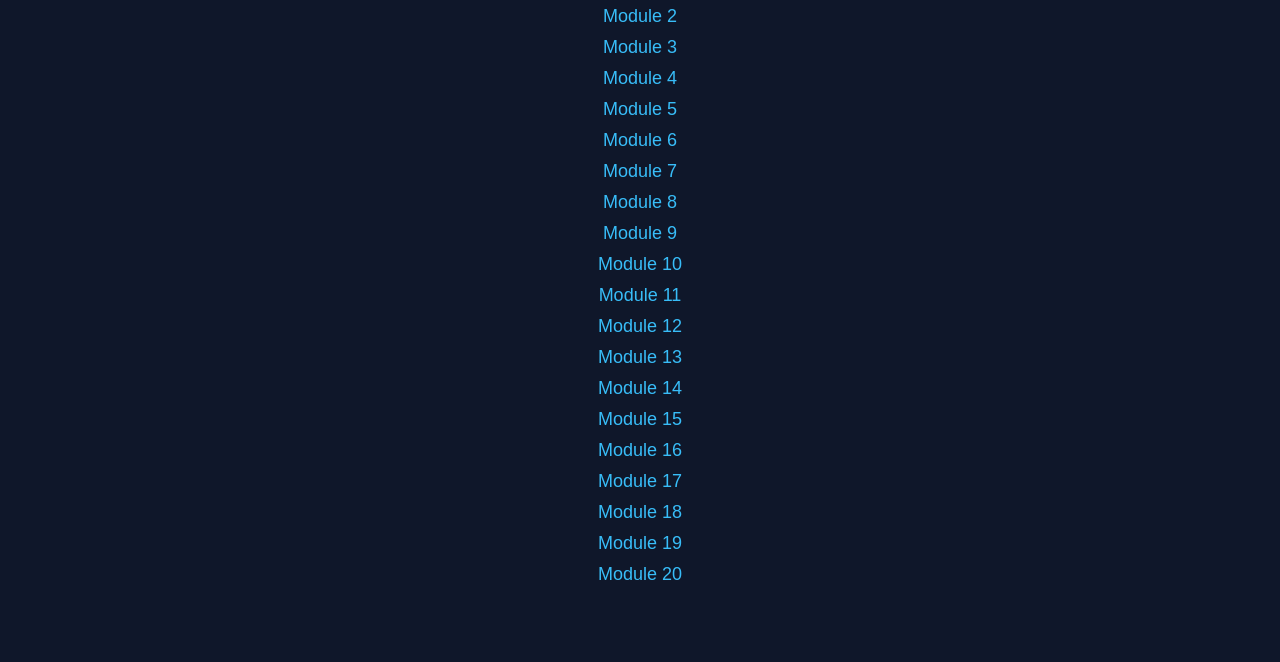
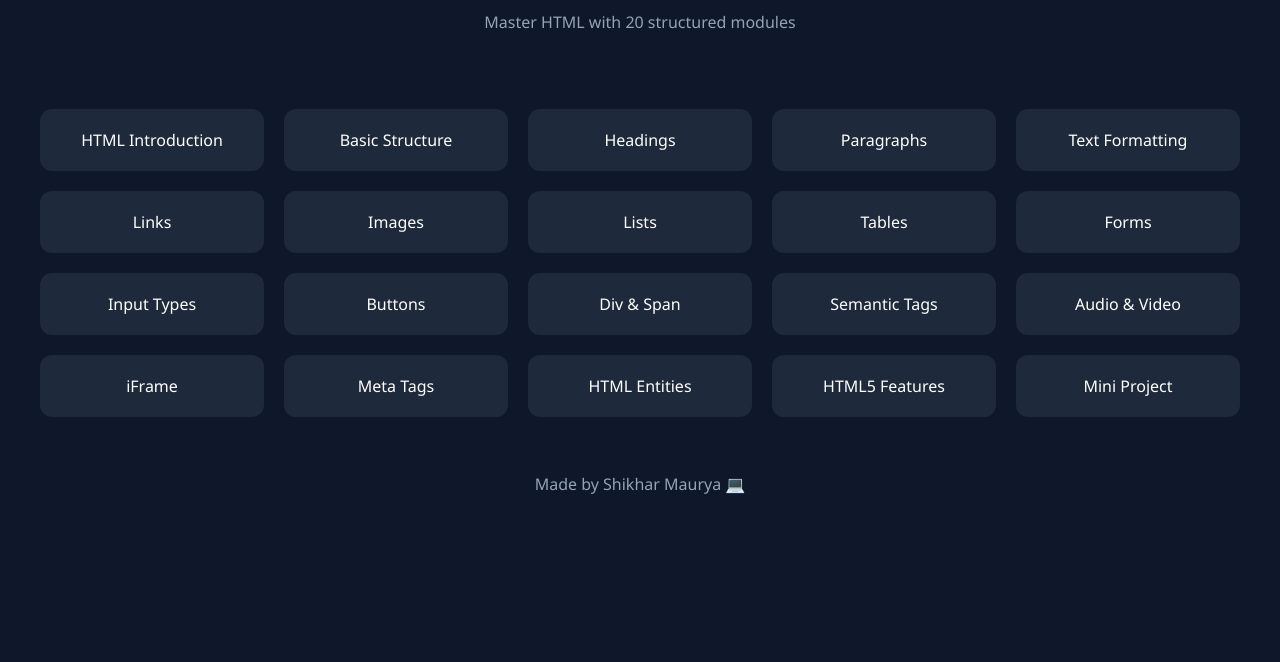
Before and after one commit to LexonPro/Html-Code-Practice, a plain HTML site: page index.html in a window 1280 px wide. Shown: the part 138-800 px from the top of the page. Drawn offline with Linux system fonts and the light colour scheme.

Commit message:
Upgraded homepage UI to professional design

```diff
--- a/index.html
+++ b/index.html
@@ -2,38 +2,45 @@
 <html lang="en">
 <head>
     <meta charset="UTF-8">
+    <meta name="viewport" content="width=device-width, initial-scale=1.0">
     <title>HTML Learning Hub</title>
     <link rel="stylesheet" href="style.css">
 </head>
 <body>
 
-    <h1>🚀 HTML Learning Hub</h1>
-    <p>Master HTML step by step with 20 structured modules.</p>
+    <header>
+        <h1>🚀 HTML Learning Hub</h1>
+        <p>Master HTML with 20 structured modules</p>
+    </header>
 
-    <div class="container">
-        <ul>
-            <li><a href="module1/index.html">Module 1</a></li>
-            <li><a href="module2/index.html">Module 2</a></li>
-            <li><a href="module3/index.html">Module 3</a></li>
-            <li><a href="module4/index.html">Module 4</a></li>
-            <li><a href="module5/index.html">Module 5</a></li>
-            <li><a href="module6/index.html">Module 6</a></li>
-            <li><a href="module7/index.html">Module 7</a></li>
-            <li><a href="module8/index.html">Module 8</a></li>
-            <li><a href="module9/index.html">Module 9</a></li>
-            <li><a href="module10/index.html">Module 10</a></li>
-            <li><a href="module11/index.html">Module 11</a></li>
-            <li><a href="module12/index.html">Module 12</a></li>
-            <li><a href="module13/index.html">Module 13</a></li>
-            <li><a href="module14/index.html">Module 14</a></li>
-            <li><a href="module15/index.html">Module 15</a></li>
-            <li><a href="module16/index.html">Module 16</a></li>
-            <li><a href="module17/index.html">Module 17</a></li>
-            <li><a href="module18/index.html">Module 18</a></li>
-            <li><a href="module19/index.html">Module 19</a></li>
-            <li><a href="module20/index.html">Module 20</a></li>
-        </ul>
-    </div>
+    <section class="grid">
+
+        <a href="modules/01-html-introduction/" class="card">HTML Introduction</a>
+        <a href="modules/02-basic-structure/" class="card">Basic Structure</a>
+        <a href="modules/03-headings/" class="card">Headings</a>
+        <a href="modules/04-paragraphs/" class="card">Paragraphs</a>
+        <a href="modules/05-text-formatting/" class="card">Text Formatting</a>
+        <a href="modules/06-links/" class="card">Links</a>
+        <a href="modules/07-images/" class="card">Images</a>
+        <a href="modules/08-lists/" class="card">Lists</a>
+        <a href="modules/09-tables/" class="card">Tables</a>
+        <a href="modules/10-forms/" class="card">Forms</a>
+        <a href="modules/11-input-types/" class="card">Input Types</a>
+        <a href="modules/12-buttons/" class="card">Buttons</a>
+        <a href="modules/13-div-and-span/" class="card">Div & Span</a>
+        <a href="modules/14-semantic-tags/" class="card">Semantic Tags</a>
+        <a href="modules/15-audio-video/" class="card">Audio & Video</a>
+        <a href="modules/16-iframe/" class="card">iFrame</a>
+        <a href="modules/17-meta-tags/" class="card">Meta Tags</a>
+        <a href="modules/18-html-entities/" class="card">HTML Entities</a>
+        <a href="modules/19-html5-features/" class="card">HTML5 Features</a>
+        <a href="modules/20-mini-project/" class="card">Mini Project</a>
+
+    </section>
+
+    <footer>
+        <p>Made by Shikhar Maurya 💻</p>
+    </footer>
 
 </body>
 </html>
--- a/style.css
+++ b/style.css
@@ -1,29 +1,54 @@
 body {
-    font-family: Arial;
-    text-align: center;
+    margin: 0;
+    font-family: 'Segoe UI', sans-serif;
     background: #0f172a;
     color: white;
 }
 
-h1 {
-    margin-top: 20px;
+/* Header */
+header {
+    text-align: center;
+    padding: 40px 20px;
 }
 
-ul {
-    list-style: none;
-    padding: 0;
+header h1 {
+    font-size: 2.5rem;
 }
 
-li {
-    margin: 10px;
+header p {
+    color: #94a3b8;
 }
 
-a {
-    text-decoration: none;
-    color: #38bdf8;
-    font-size: 18px;
+/* Grid Layout */
+.grid {
+    display: grid;
+    grid-template-columns: repeat(auto-fit, minmax(220px, 1fr));
+    gap: 20px;
+    padding: 20px 40px;
 }
 
-a:hover {
-    color: #facc15;
+/* Cards */
+.card {
+    background: #1e293b;
+    padding: 20px;
+    border-radius: 12px;
+    text-decoration: none;
+    color: white;
+    font-weight: 500;
+    transition: 0.3s;
+    text-align: center;
 }
+
+/* Hover Effect */
+.card:hover {
+    background: #38bdf8;
+    color: black;
+    transform: translateY(-5px);
+}
+
+/* Footer */
+footer {
+    text-align: center;
+    padding: 20px;
+    color: #94a3b8;
+}
```
